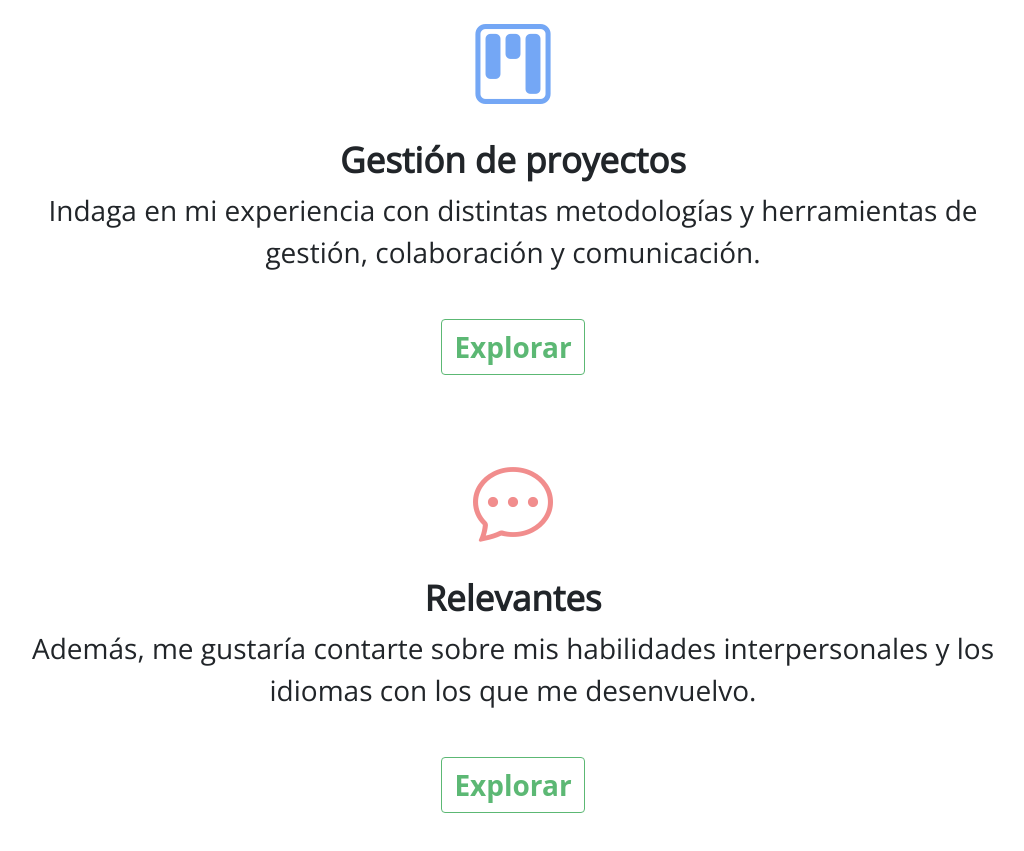
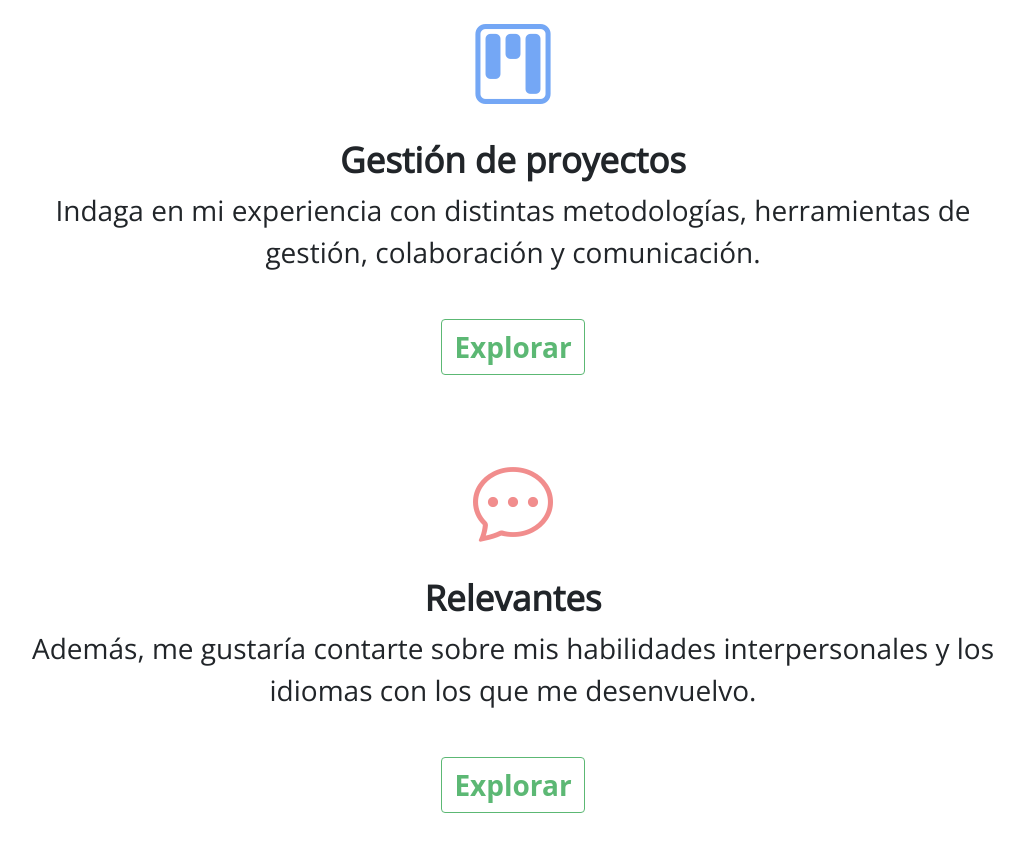
Before and after one commit to bennett-imhoff/ImhoffBen-PortfolioWeb, a plain HTML site: page index.html in a window 1280 px wide. Shown: the part 6799-7650 px from the top of the page, without its empty margins (127-1151 px from the left). Drawn offline with nearby package versions, Linux system fonts and the light colour scheme.

Commit message:
Actualizar index.html

```diff
--- a/index.html
+++ b/index.html
@@ -361,8 +361,7 @@
                     <i class="img-categoria bi bi-kanban" style="color:rgb(116, 167, 245)"></i>
                     <div class="cuerpo-categoria card-body d-flex flex-column align-items-center">
                         <h5 class="titulo-categoria card-title">Gestión de proyectos</h5>
-                        <p class="texto-categoria card-text">Indaga en mi experiencia con distintas metodologías y
-                            herramientas de gestión, colaboración y comunicación.</p>
+                        <p class="texto-categoria card-text">Indaga en mi experiencia con distintas metodologías, herramientas de gestión, colaboración y comunicación.</p>
                         <a href="./html/habilidades/gestion.html" class="btn-categoria btn">Explorar</a>
                     </div>
                 </div>
```
